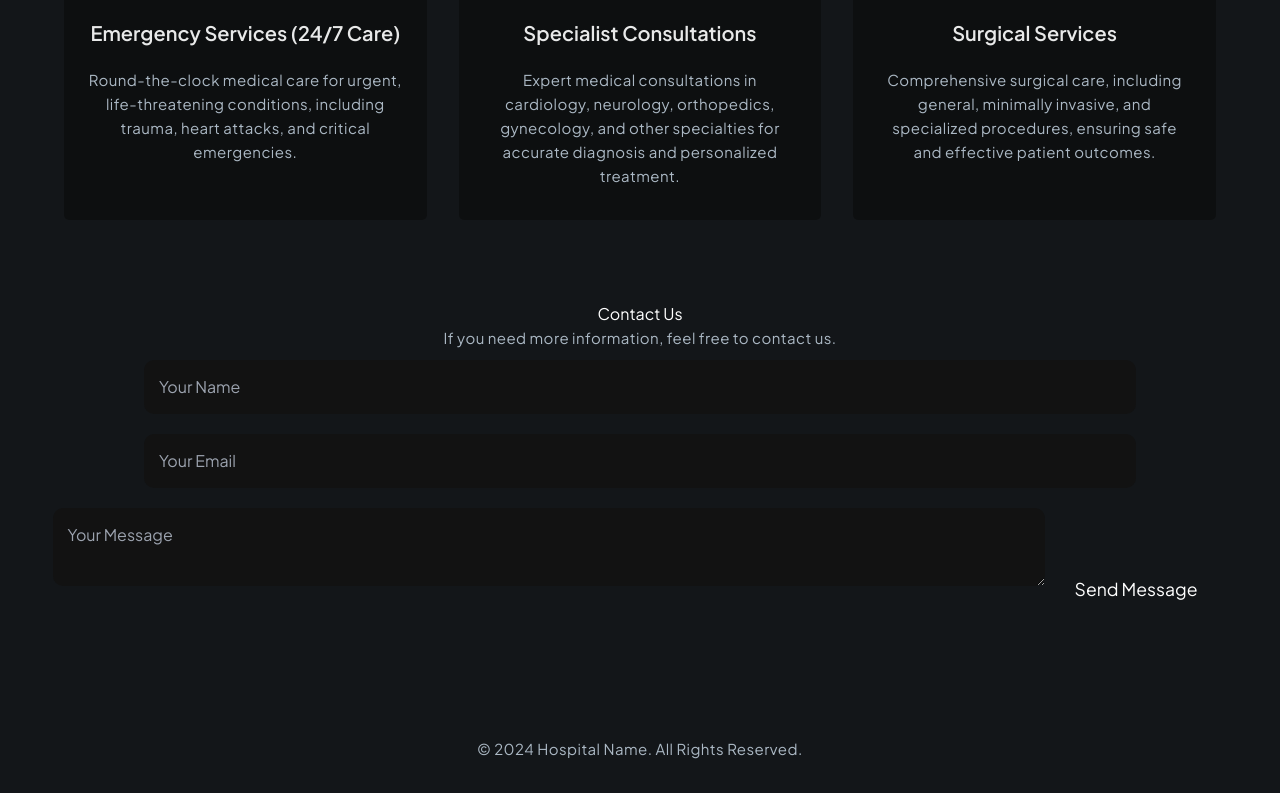
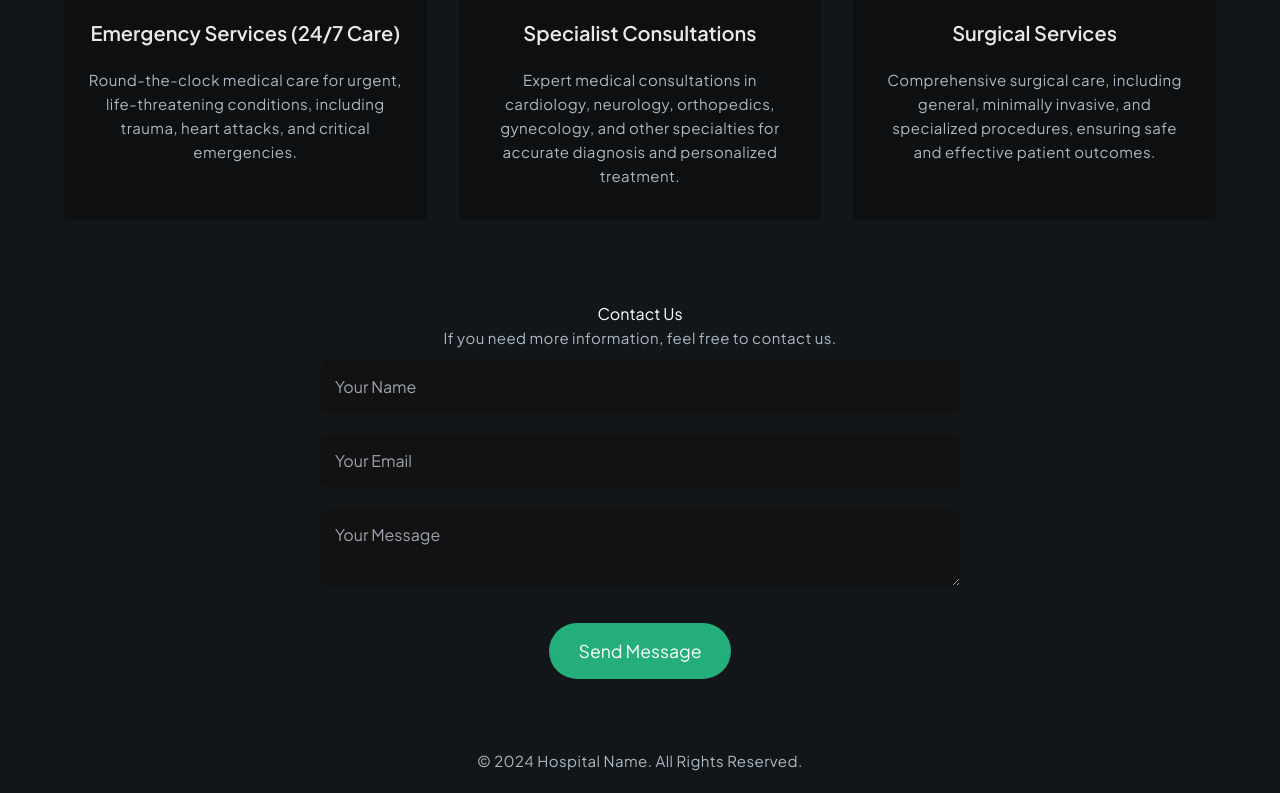
Before and after one commit to KevinMisati/healthcare, a Next.js app: page / in a window 1280 px wide. Shown: the part 991-1784 px from the top of the page. Built offline with nearby package versions, Linux system fonts and the light colour scheme.

Commit message:
completed v1 of the contact us section

```diff
--- a/app/index.css
+++ b/app/index.css
@@ -153,10 +153,15 @@ header nav ul li a:hover {
     }
   }
 /* Contact Section */
-#contact {
-    color: white;
+.contact-section {
     padding: 50px 20px;
     text-align: center;
+    display: flex;
+    justify-content: center;
+    width: 100%;
+}
+.contact-content{
+    max-width: 800px;
 }
 
 #contact form input,
@@ -184,5 +189,4 @@ footer {
     color: white;
     text-align: center;
     padding: 20px;
-    margin-top: 50px;
 }
--- a/app/page.tsx
+++ b/app/page.tsx
@@ -4,6 +4,7 @@ import Header from '@/components/home/header'
 import HeroSection from '@/components/home/HeroSection'
 import Services from '@/components/home/services'
 import Contact from '@/components/home/contact'
+import Footer from '@/components/home/footer'
 
 const page = () => {
     return (
@@ -12,9 +13,7 @@ const page = () => {
             <HeroSection />
             <Services />
             <Contact />
-            <footer>
-                <p>&copy; 2024 Hospital Name. All Rights Reserved.</p>
-            </footer>
+            <Footer />
         </>
     )
 }
--- a/components/home/contact.tsx
+++ b/components/home/contact.tsx
@@ -2,15 +2,17 @@ import React from 'react'
 
 const Contact = () => {
   return (
-    <section id="contact">
+    <section id="contact" className='contact-section'>
+      <div className='contact-content'>
         <h2>Contact Us</h2>
         <p>If you need more information, feel free to contact us.</p>
         <form id="contact-form">
             <input type="text" id="name" placeholder="Your Name" required />
             <input type="email" id="email" placeholder="Your Email" required />
             <textarea id="message" placeholder="Your Message" required></textarea>
-            <button type="submit" className="btn">Send Message</button>
+            <button type="submit" className="shad-primary-btn w-full hero-btn" >Send Message</button>
         </form>
+      </div>
     </section>
   )
 }
--- /dev/null
+++ b/components/home/footer.tsx
@@ -0,0 +1,12 @@
+'use client'
+import React from 'react'
+
+const Footer = () => {
+  return (
+    <footer>
+        <p>&copy; 2024 Hospital Name. All Rights Reserved.</p>
+    </footer>
+  )
+}
+
+export default Footer
```
